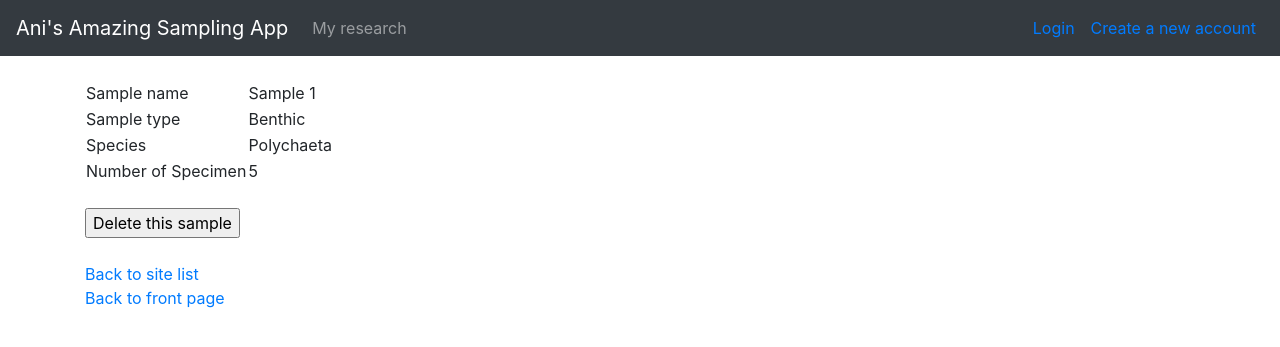
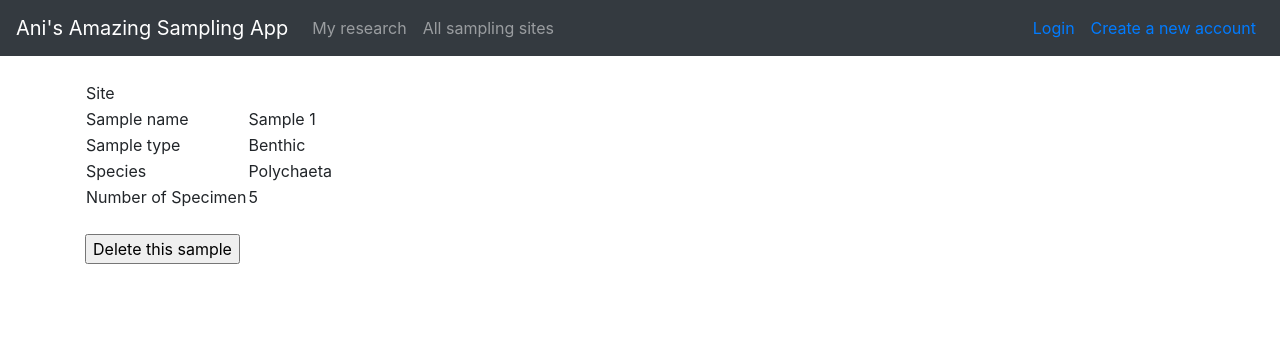
Before and after one commit to ansolotli/Tutkimussovellus, a Flask app: page /sites/samples/1 in a window 1280 px wide. Shown: the top 347 px of the page. Run offline with Flask 2, Linux system fonts and the light colour scheme; data comes from the database, SQL or seed files in the repository; some libraries are stand-ins or nearby versions.

Commit message:
Navigation moved from different pages to navbar

```diff
--- a/application/samples/views.py
+++ b/application/samples/views.py
@@ -1,5 +1,6 @@
 from flask import redirect, render_template, request, url_for
 from flask_login import current_user
+from sqlalchemy import text
 
 from application import app, db, login_required
 from application.samples.models import Sample
@@ -22,8 +23,15 @@ def samples_show_one_sample(sample_id):
 
     s = Sample.query.get(sample_id)
 
+    # stmt = text(
+    #     "SELECT site.id FROM site JOIN sites_samples ON sites_samples.site_id = site.id WHERE "
+    #     "sites_samples.sample_id = :sampleid").params(sampleid = sample_id)
+    # siteid = db.engine.execute(stmt)
+
+    # site = Site.query.filter_by(id=siteid).first()
+
+
     return render_template("samples/single.html", form = UpdateSampleForm, sample=s)
-
 
 @app.route("/samples/add", methods=["POST"])
 @login_required()
@@ -38,7 +46,7 @@ def samples_create():
 
     siteName = request.form.get("sites")
     site = Site.query.filter_by(name=siteName).first()
-    s.site_id = site.id
+    # s.site_id = site.id
 
     db.session().add(s)
 
--- a/application/templates/auth/ownaccount.html
+++ b/application/templates/auth/ownaccount.html
@@ -24,7 +24,5 @@
         {% endfor %}
         <tr>
     </table>
-    <br>
-    <p><a href="{{ url_for('index') }}">Back to front page</a></p>
 </form>
 {% endblock %}
--- a/application/templates/layout.html
+++ b/application/templates/layout.html
@@ -11,7 +11,7 @@
 <body>
 
   <nav class="navbar navbar-expand-md navbar-dark bg-dark mb-4">
-    <a class="navbar-brand" href="#">Ani's Amazing Sampling App</a>
+    <a class="navbar-brand" href={{ url_for('index') }}>Ani's Amazing Sampling App</a>
     <button class="navbar-toggler" type="button" data-toggle="collapse" data-target="#navbarCollapse"
       aria-controls="navbarCollapse" aria-expanded="false" aria-label="Toggle navigation">
       <span class="navbar-toggler-icon"></span>
@@ -20,6 +20,9 @@
       <ul class="navbar-nav mr-auto">
         <li class="nav-item">
           <a class="nav-link" href="{{ url_for('auth_account') }} ">My research</a>
+        </li>
+        <li class="nav-item">
+          <a class="nav-link" href="{{ url_for('sites_index') }} ">All sampling sites</a>
         </li>
       </ul>
       <div class="form-inline mt-2 mt-md-0 ml-auto">
--- a/application/templates/samples/new.html
+++ b/application/templates/samples/new.html
@@ -75,6 +75,4 @@
       </td>
     </tr>
 </form>
-
-<a href="{{ url_for('index') }}">Back to front page</a>
 {% endblock %}
--- a/application/templates/samples/single.html
+++ b/application/templates/samples/single.html
@@ -3,6 +3,10 @@
 {% block body %}
 
 <table>
+    <tr>
+        <td>Site</td>
+        <td></td>
+    </tr>
     <tr>
         <td> Sample name </td>
         <td> {{ sample.samplename }} </td>
@@ -28,9 +32,4 @@
     </td>
 </tr>
 </form>
-<br>
-<a href="{{ url_for('sites_index') }}">Back to site list</a>
-<br>
-<a href="{{ url_for('index') }}">Back to front page</a>
-
 {% endblock %}
--- a/application/templates/sites/list.html
+++ b/application/templates/sites/list.html
@@ -15,7 +15,5 @@
 
 <br>
 <a href="{{ url_for('sites_form') }}">Add a new sampling site</a>
-<br>
-<a href="{{ url_for('index') }}">Back to front page</a>
 
 {% endblock %}
--- a/application/templates/sites/new.html
+++ b/application/templates/sites/new.html
@@ -24,9 +24,5 @@
       </td>
     </tr>
   </table>
-  <br>
-  <a href="{{ url_for('sites_index') }}">Back to site list</a>
-  <br>
-  <a href="{{ url_for('index') }}">Back to front page</a>
 </form>
 {% endblock %}
```
Also changed, not shown: application/templates/sites/single.html (+2 -6 lines).
